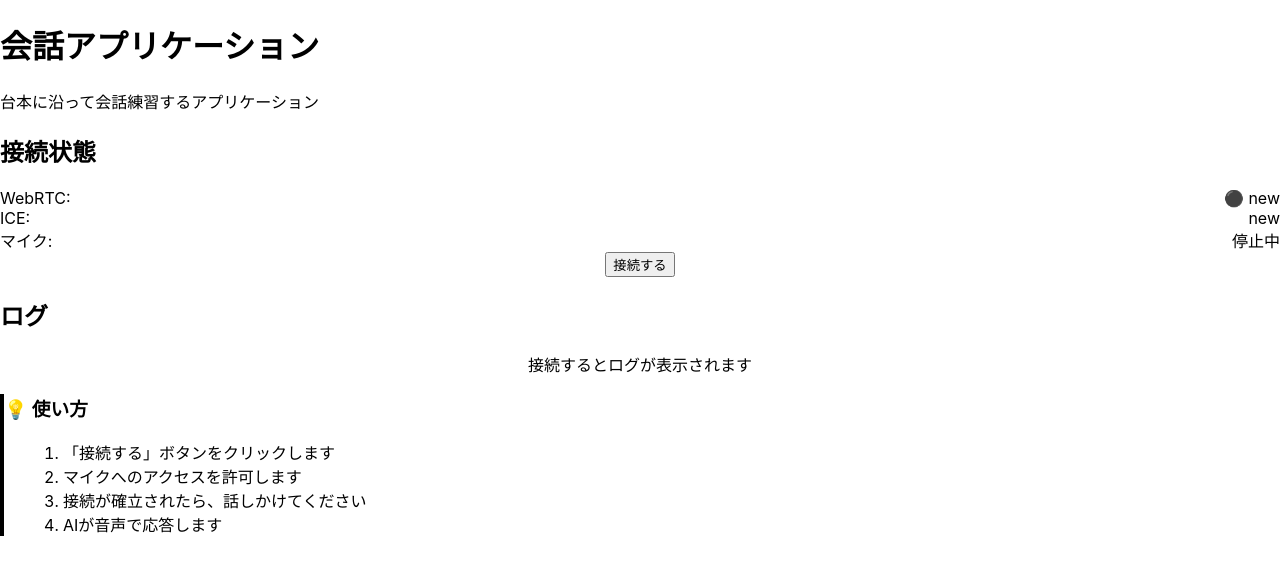
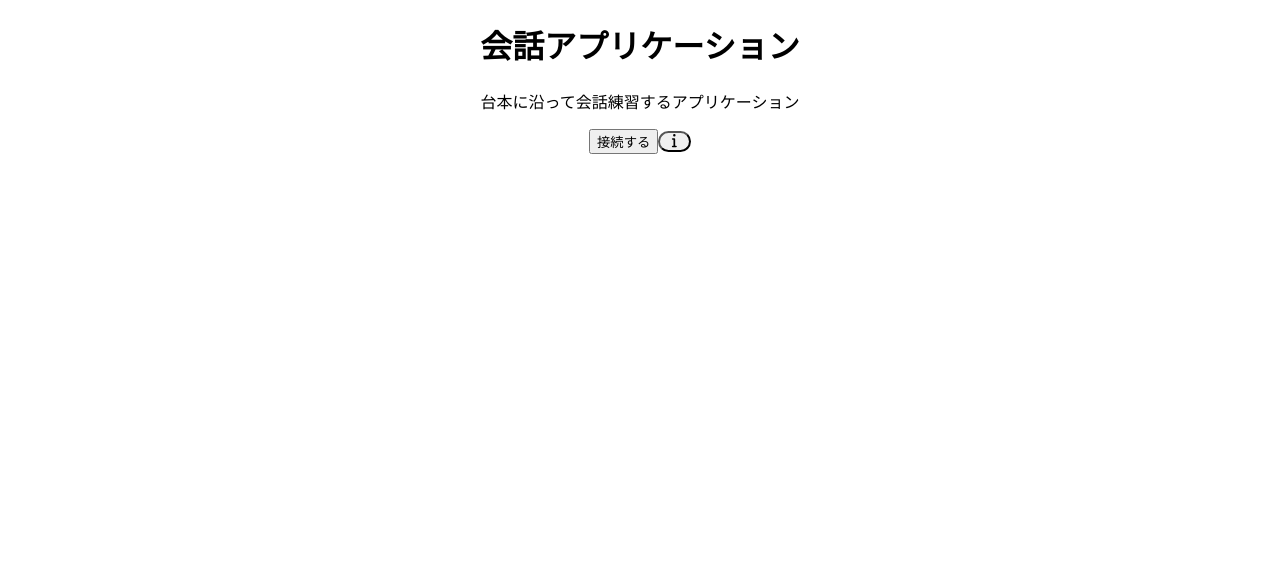
Before and after one commit to unokun/convo-partner, a React (Vite) app: page / in a window 1280 px wide. Shown: the top 574 px of the page. Built offline with nearby package versions, Linux system fonts and the light colour scheme.

Commit message:
トップページレイアウト修正 (#1)
* ログの画面出力を削除

* アプリケーションタイトルを中央寄せ

* 接続状態を非表示

* Infoアイコンクリックで使い方を表示するように修正

* 「台本」読み込みボタン削除

```diff
--- a/package.json
+++ b/package.json
@@ -12,6 +12,9 @@
   "author": "",
   "license": "ISC",
   "dependencies": {
+    "@fortawesome/fontawesome-svg-core": "^7.1.0",
+    "@fortawesome/free-solid-svg-icons": "^7.1.0",
+    "@fortawesome/react-fontawesome": "^3.1.0",
     "react": "^19.1.1",
     "react-dom": "^19.1.1"
   },
--- a/src/components/ConvoPartner.tsx
+++ b/src/components/ConvoPartner.tsx
@@ -1,123 +1,31 @@
-import React, { useEffect, useRef } from 'react';
+import React, { useState } from 'react';
 import { useRealtimeWebRTC } from '../hooks/useRealtimeWebRTC';
 import { ConnectionButton } from './ConnectionButton';
+import { FontAwesomeIcon } from '@fortawesome/react-fontawesome';
+import { faInfo } from '@fortawesome/free-solid-svg-icons';
 
 export const ConvoPartner: React.FC = () => {
   const {
     connectionState,
-    iceConnectionState,
     isRecording,
     error,
     connect,
-    disconnect,
-    logs
+    disconnect
   } = useRealtimeWebRTC();
 
-  const logsEndRef = useRef<HTMLDivElement>(null);
-
-  // ログが更新されたら自動スクロール
-  useEffect(() => {
-    logsEndRef.current?.scrollIntoView({ behavior: 'smooth' });
-  }, [logs]);
-
-  const getConnectionStateColor = (state: RTCPeerConnectionState) => {
-    switch (state) {
-      case 'connected':
-        return 'text-green-500';
-      case 'connecting':
-        return 'text-yellow-500';
-      case 'failed':
-        return 'text-red-500';
-      case 'disconnected':
-        return 'text-gray-500';
-      default:
-        return 'text-gray-400';
-    }
-  };
-
-  const getIceStateColor = (state: RTCIceConnectionState) => {
-    switch (state) {
-      case 'connected':
-      case 'completed':
-        return 'text-green-500';
-      case 'checking':
-        return 'text-yellow-500';
-      case 'failed':
-        return 'text-red-500';
-      case 'disconnected':
-        return 'text-gray-500';
-      default:
-        return 'text-gray-400';
-    }
-  };
-
-  const getStatusIndicator = (state: RTCPeerConnectionState) => {
-    switch (state) {
-      case 'connected':
-        return '🟢';
-      case 'connecting':
-        return '🟡';
-      case 'failed':
-        return '🔴';
-      case 'disconnected':
-        return '⚪';
-      default:
-        return '⚫';
-    }
-  };
+  const [isDialogOpen, setIsDialogOpen] = useState(false);
 
   return (
     <div className="min-h-screen bg-gray-50 py-8 px-4">
-      <div className="max-w-4xl mx-auto">
+      <div className="max-w-6xl mx-auto">
         {/* ヘッダー */}
-        <div className="bg-white rounded-lg shadow-md p-6 mb-6">
+        <div className="bg-white rounded-lg shadow-md p-6 mb-6 text-center">
           <h1 className="text-3xl font-bold text-gray-800 mb-2">
             会話アプリケーション
           </h1>
           <p className="text-gray-600">
             台本に沿って会話練習するアプリケーション
           </p>
-        </div>
-
-        {/* 接続状態カード */}
-        <div className="bg-white rounded-lg shadow-md p-6 mb-6">
-          <h2 className="text-xl font-semibold text-gray-800 mb-4">接続状態</h2>
-
-          <div className="space-y-3 mb-6">
-            {/* WebRTC接続状態 */}
-            <div className="flex items-center justify-between p-3 bg-gray-50 rounded">
-              <span className="font-medium text-gray-700">WebRTC:</span>
-              <span className={`font-semibold ${getConnectionStateColor(connectionState)}`}>
-                {getStatusIndicator(connectionState)} {connectionState}
-              </span>
-            </div>
-
-            {/* ICE接続状態 */}
-            <div className="flex items-center justify-between p-3 bg-gray-50 rounded">
-              <span className="font-medium text-gray-700">ICE:</span>
-              <span className={`font-semibold ${getIceStateColor(iceConnectionState)}`}>
-                {iceConnectionState}
-              </span>
-            </div>
-
-            {/* 録音状態 */}
-            <div className="flex items-center justify-between p-3 bg-gray-50 rounded">
-              <span className="font-medium text-gray-700">マイク:</span>
-              <span className={`font-semibold ${isRecording ? 'text-red-500' : 'text-gray-400'}`}>
-                {isRecording ? '🎤 録音中' : '停止中'}
-              </span>
-            </div>
-          </div>
-
-          {/* 接続ボタン */}
-          <div className="flex justify-center">
-            <ConnectionButton
-              connectionState={connectionState}
-              isRecording={isRecording}
-              onConnect={connect}
-              onDisconnect={disconnect}
-            />
-          </div>
         </div>
 
         {/* エラー表示 */}
@@ -130,46 +38,82 @@ export const ConvoPartner: React.FC = () => {
           </div>
         )}
 
-        {/* ログ表示エリア */}
+        {/* 2カラムレイアウト */}
+        <div className="grid grid-cols-1 md:grid-cols-2 gap-6">
+          {/* 左側：接続ボタン */}
+          <div className="space-y-6">
+            {/* 接続ボタンとInfoアイコン */}
             <div className="bg-white rounded-lg shadow-md p-6">
-          <h2 className="text-xl font-semibold text-gray-800 mb-4">ログ</h2>
-
-          <div className="bg-gray-900 rounded-lg p-4 h-96 overflow-y-auto font-mono text-sm">
-            {logs.length === 0 ? (
-              <div className="text-gray-500 text-center py-8">
-                接続するとログが表示されます
+              <div className="flex flex-col items-center gap-4">
+                <div className="flex items-center gap-3">
+                  <ConnectionButton
+                    connectionState={connectionState}
+                    isRecording={isRecording}
+                    onConnect={connect}
+                    onDisconnect={disconnect}
+                  />
+                  <button
+                    onClick={() => setIsDialogOpen(true)}
+                    className="p-2 rounded-full hover:bg-gray-100 transition-colors"
+                    aria-label="使い方を表示"
+                  >
+                    <FontAwesomeIcon icon={faInfo} className="h-6 w-6 text-blue-500" />
+                  </button>
                 </div>
-            ) : (
-              <div className="space-y-1">
-                {logs.map((log, index) => (
-                  <div
-                    key={index}
-                    className={`
-                      ${log.includes('エラー') || log.includes('失敗') ? 'text-red-400' : ''}
-                      ${log.includes('完了') || log.includes('成功') || log.includes('確立') ? 'text-green-400' : ''}
-                      ${log.includes('接続中') || log.includes('開始') || log.includes('作成中') ? 'text-yellow-400' : ''}
-                      ${!log.includes('エラー') && !log.includes('失敗') && !log.includes('完了') && !log.includes('成功') && !log.includes('確立') && !log.includes('接続中') && !log.includes('開始') && !log.includes('作成中') ? 'text-gray-300' : ''}
-                    `}
-                  >
-                    {log}
               </div>
-                ))}
-                <div ref={logsEndRef} />
-              </div>
-            )}
             </div>
           </div>
 
-        {/* 使い方の説明 */}
-        <div className="mt-6 bg-blue-50 border-l-4 border-blue-500 p-4 rounded">
-          <h3 className="font-semibold text-blue-800 mb-2">💡 使い方</h3>
-          <ol className="list-decimal list-inside text-blue-700 space-y-1">
+          {/* 右側：今後のコンテンツ用の空きスペース */}
+          <div className="space-y-6">
+            {/* 将来的にここに台本表示などを追加 */}
+          </div>
+        </div>
+
+        {/* 使い方ダイアログ */}
+        {isDialogOpen && (
+          <div className="fixed inset-0 bg-black bg-opacity-50 flex items-center justify-center z-50 p-4">
+            <div className="bg-white rounded-lg shadow-xl max-w-md w-full p-6">
+              <div className="flex justify-between items-center mb-4">
+                <h3 className="text-xl font-semibold text-gray-800">💡 使い方</h3>
+                <button
+                  onClick={() => setIsDialogOpen(false)}
+                  className="text-gray-400 hover:text-gray-600 transition-colors"
+                  aria-label="閉じる"
+                >
+                  <svg
+                    xmlns="http://www.w3.org/2000/svg"
+                    className="h-6 w-6"
+                    fill="none"
+                    viewBox="0 0 24 24"
+                    stroke="currentColor"
+                  >
+                    <path
+                      strokeLinecap="round"
+                      strokeLinejoin="round"
+                      strokeWidth={2}
+                      d="M6 18L18 6M6 6l12 12"
+                    />
+                  </svg>
+                </button>
+              </div>
+              <ol className="list-decimal list-inside text-gray-700 space-y-2">
                 <li>「接続する」ボタンをクリックします</li>
                 <li>マイクへのアクセスを許可します</li>
                 <li>接続が確立されたら、話しかけてください</li>
                 <li>AIが音声で応答します</li>
               </ol>
+              <div className="mt-6 flex justify-end">
+                <button
+                  onClick={() => setIsDialogOpen(false)}
+                  className="px-4 py-2 bg-blue-500 text-white rounded hover:bg-blue-600 transition-colors"
+                >
+                  閉じる
+                </button>
               </div>
+            </div>
+          </div>
+        )}
       </div>
     </div>
   );
```
Also changed, not shown: 2 other files (tests, documents, lock files or other folders). Lines whose indentation alone changed are shown as unchanged.
